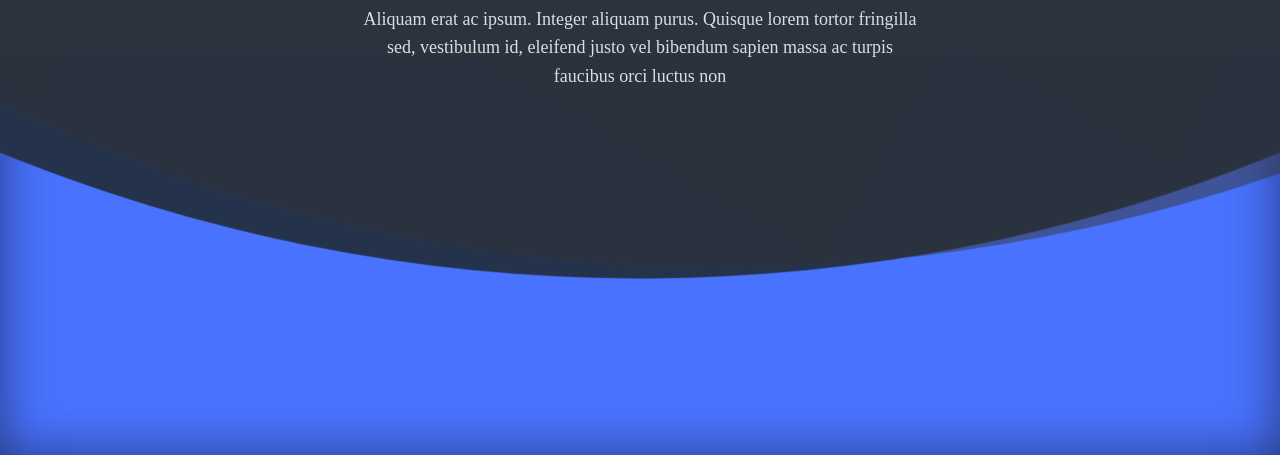
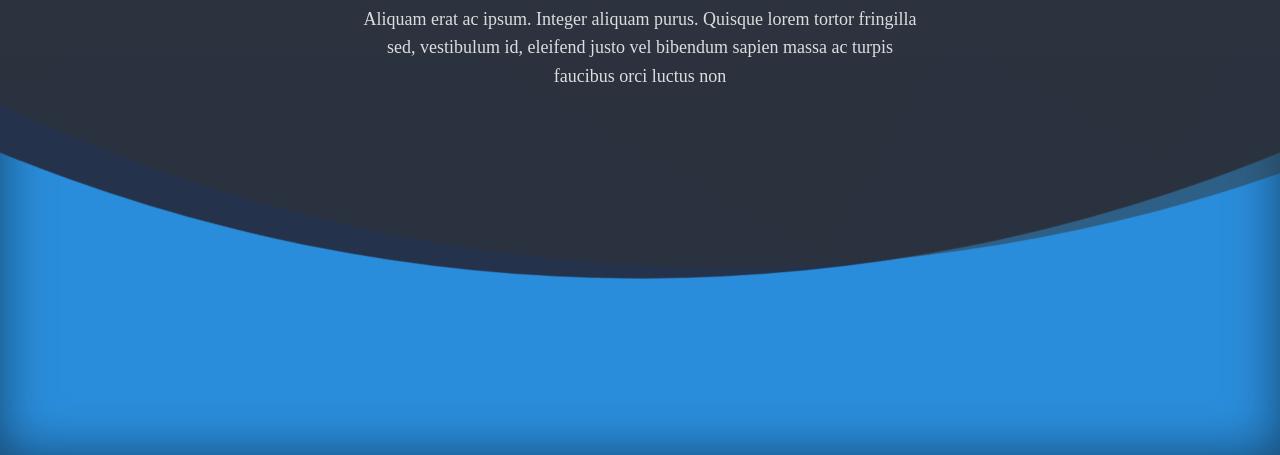
Before and after one commit to mohamed-hashemm/fish, a plain HTML site: page index.html in a window 1280 px wide. Shown: the part 345-800 px from the top of the page. Drawn offline with nearby package versions, Linux system fonts and the light colour scheme.

Commit message:
Update style.css

```diff
--- a/css/style.css
+++ b/css/style.css
@@ -26,7 +26,7 @@
   /* content */
 
   :root {
-    --color: #4973ff;
+    --color: #2A8DDB;
   }
 
   body {
```
